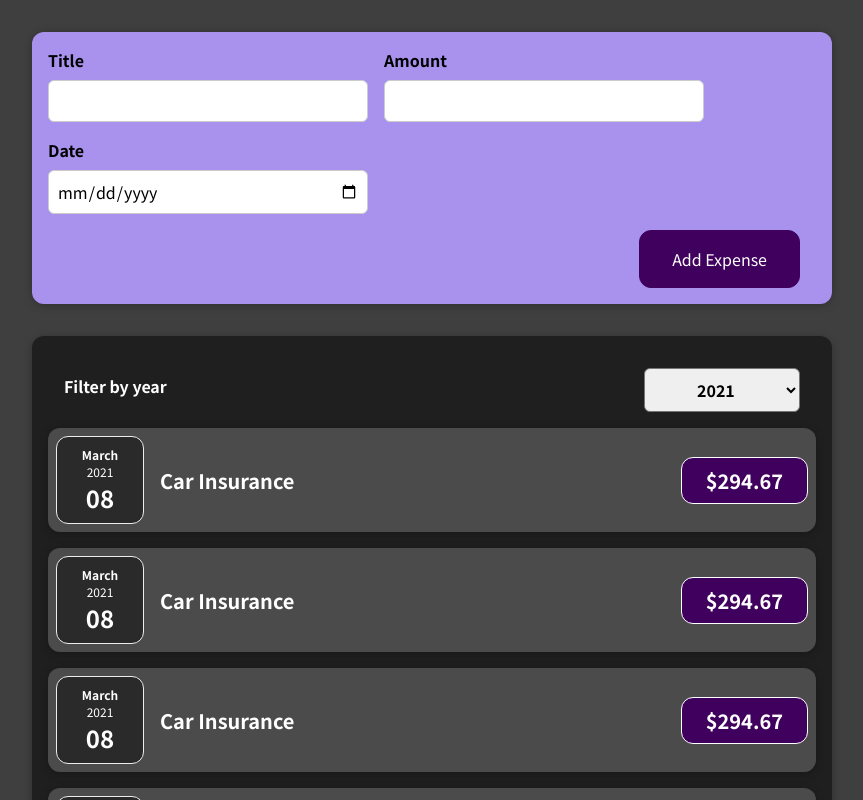
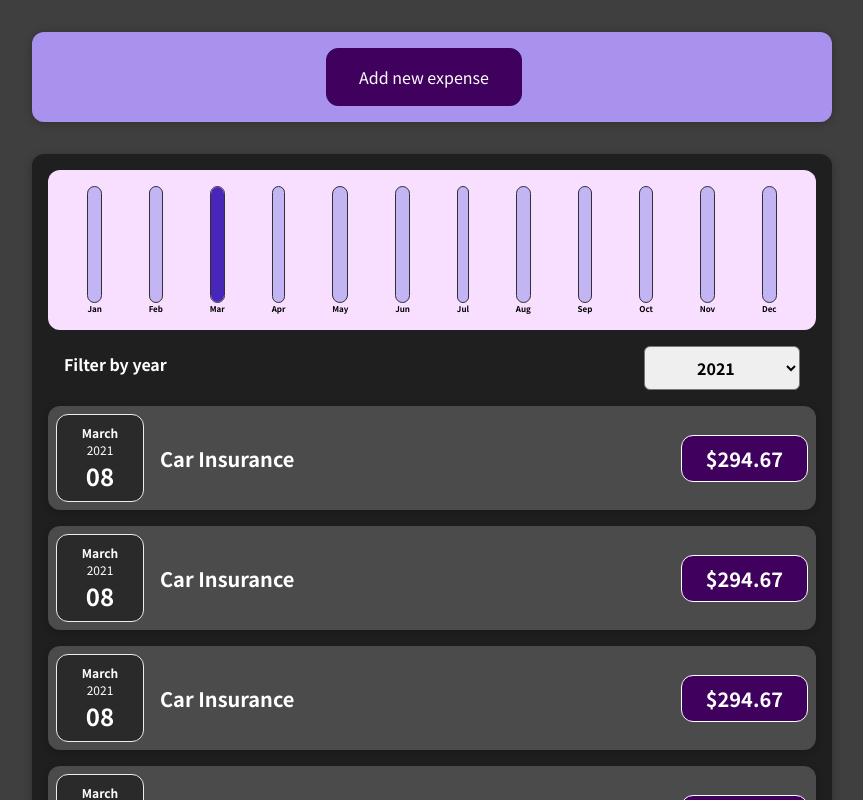
Before and after one commit to krstoko/ReactPractise, a React (Create React App) app in the folder reactapp/: page / in a window 1280 px wide. Shown: the top 800 px of the page, without its empty margins (208-1071 px from the left). Built offline with nearby package versions, Linux system fonts and the light colour scheme.

Commit message:
Adding chart bar and learning to use dynamic styles

```diff
--- a/reactapp/src/App.css
+++ b/reactapp/src/App.css
@@ -183,3 +183,54 @@
   font-weight: bold;
   border-radius: 6px;
 }
+
+.expenses-list {
+  list-style: none;
+  padding: 0;
+}
+
+.expenses-list__fallback {
+  color: white;
+  text-align: center;
+}
+
+.chart {
+  padding: 1rem;
+  border-radius: 12px;
+  background-color: #f8dfff;
+  text-align: center;
+  display: flex;
+  justify-content: space-around;
+  height: 10rem;
+}
+
+.chart-bar {
+  height: 100%;
+  display: flex;
+  flex-direction: column;
+  align-items: center;
+}
+
+.chart-bar__inner {
+  height: 100%;
+  width: 100%;
+  border: 1px solid #313131;
+  border-radius: 12px;
+  background-color: #c3b4f3;
+  overflow: hidden;
+  display: flex;
+  flex-direction: column;
+  justify-content: flex-end;
+}
+
+.chart-bar__fill {
+  background-color: #4826b9;
+  width: 100%;
+  transition: all 0.3s ease-out;
+}
+
+.chart-bar__label {
+  font-weight: bold;
+  font-size: 0.5rem;
+  text-align: center;
+}
--- /dev/null
+++ b/reactapp/src/components/Chart/Chart.js
@@ -0,0 +1,15 @@
+import ChartBar from "./ChartBar";
+
+const Chart = (props) => {
+    const dataPointValues = props.dataPoints.map(dataPoint => dataPoint.value)
+    const totalMaximum = Math.max(...dataPointValues)
+  return (
+    <div className="chart">
+      {props.dataPoints.map((dataPoint) => {
+        return <ChartBar key={dataPoint.label} value={dataPoint.value} maxValue={totalMaximum} label={dataPoint.label}/>;
+      })}
+    </div>
+  );
+};
+
+export default Chart;
--- /dev/null
+++ b/reactapp/src/components/Chart/ChartBar.js
@@ -0,0 +1,23 @@
+import React from "react";
+
+const ChartBar = (props) => {
+  let barFillHeight = "0%";
+
+  if (props.maxValue > 0) {
+    barFillHeight = Math.round((props.value / props.maxValue) * 100) + "%";
+  }
+
+  return (
+    <div className="chart-bar">
+      <div className="chart-bar__inner">
+        <div
+          className="chart-bar__fill"
+          style={{ height: barFillHeight }}
+        ></div>
+      </div>
+      <div className="chart-bar__label">{props.label}</div>
+    </div>
+  );
+};
+
+export default ChartBar;
--- a/reactapp/src/components/Expenses/ExpenseItem.js
+++ b/reactapp/src/components/Expenses/ExpenseItem.js
@@ -1,9 +1,10 @@
-import React from "react"
+import React from "react";
 import Card from "../UI/Card";
 import ExpenseDate from "./ExpenseDate";
 
 function ExpenseItem(props) {
   return (
+    <li>
       <Card className="expense-item">
         <ExpenseDate date={props.info.date} />
         <div className="expense-item__description">
@@ -11,6 +12,7 @@ function ExpenseItem(props) {
           <div className="expense-item__price">${props.info.amount}</div>
         </div>
       </Card>
+    </li>
   );
 }
 
--- a/reactapp/src/components/Expenses/Expenses.js
+++ b/reactapp/src/components/Expenses/Expenses.js
@@ -1,28 +1,28 @@
-import React,{ useState } from "react";
+import React, { useState } from "react";
 import Card from "../UI/Card";
-import ExpenseItem from "./ExpenseItem";
+import ExpensesChart from "./ExpensesChart";
 import ExpensesFilter from "./ExpensesFilter";
+import ExpensesList from "./ExpensesList";
 
 function Expenses(props) {
-  const [filteredYear, setFilteredYear] = useState('2021');
+  const [filteredYear, setFilteredYear] = useState("2021");
 
-  const filterChangeHandler = selectedYear => {
+  const filterChangeHandler = (selectedYear) => {
     setFilteredYear(selectedYear);
   };
 
-  const filteredExpenses = props.items.filter((expense) => expense.date.getFullYear().toString() === filteredYear)
-
-  let expensesContent = <p>No expenses fount!</p>
-
-  if(filteredExpenses.length > 0){
-    expensesContent = filteredExpenses.map((data, id) => {
-      return <ExpenseItem info={data} key={id} />;
-  })}
+  const filteredExpenses = props.items.filter(
+    (expense) => expense.date.getFullYear().toString() === filteredYear
+  );
 
   return (
     <Card className="expenses">
-      <ExpensesFilter selected={filteredYear} onChangeFilter={filterChangeHandler} />
-      {expensesContent}
+      <ExpensesChart expenses={filteredExpenses}/>
+      <ExpensesFilter
+        selected={filteredYear}
+        onChangeFilter={filterChangeHandler}
+      />
+      <ExpensesList items={filteredExpenses} />
     </Card>
   );
 }
--- /dev/null
+++ b/reactapp/src/components/Expenses/ExpensesChart.js
@@ -0,0 +1,27 @@
+import React from "react";
+import Chart from "../Chart/Chart";
+
+const ExpensesChart = (props) => {
+  const chartDataPoints = [
+    { label: "Jan", value: 0 },
+    { label: "Feb", value: 0 },
+    { label: "Mar", value: 0 },
+    { label: "Apr", value: 0 },
+    { label: "May", value: 0 },
+    { label: "Jun", value: 0 },
+    { label: "Jul", value: 0 },
+    { label: "Aug", value: 0 },
+    { label: "Sep", value: 0 },
+    { label: "Oct", value: 0 },
+    { label: "Nov", value: 0 },
+    { label: "Dec", value: 0 },
+  ];
+
+  for(const expense of props.expenses){
+      const expenseMonth = expense.date.getMonth();
+      chartDataPoints[expenseMonth].value += expense.amount;
+  }
+  return <Chart dataPoints={chartDataPoints}/>;
+};
+
+export default ExpensesChart;
--- /dev/null
+++ b/reactapp/src/components/Expenses/ExpensesList.js
@@ -0,0 +1,17 @@
+import React from "react";
+import ExpenseItem from "./ExpenseItem";
+
+function ExpensesList(props) {
+  if (props.items.length === 0) {
+    return <h2 className="expenses-list__fallback">Found no expenses.</h2>;
+  }
+  return (
+    <ul className="expenses-list">
+      {props.items.map((data, id) => {
+        return <ExpenseItem info={data} key={id} />;
+      })}
+    </ul>
+  );
+}
+
+export default ExpensesList;
--- a/reactapp/src/components/NewExpanse/ExpenseForm.js
+++ b/reactapp/src/components/NewExpanse/ExpenseForm.js
@@ -51,6 +51,7 @@ const ExpenseForm = (props) => {
       </div>
       <div className="new-expense__actions">
         <button type="submit">Add Expense</button>
+        <button type="button" onClick={props.onCancel}>Cancel</button>
       </div>
     </form>
   );
--- a/reactapp/src/components/NewExpanse/NewExpanse.js
+++ b/reactapp/src/components/NewExpanse/NewExpanse.js
@@ -1,12 +1,26 @@
-import React from "react";
+import React, { useState } from "react";
 import ExpenseForm from "./ExpenseForm";
 const NewExpanse = (props) => {
-    const onSubmitData = (savedData) =>{
-        props.addExpenseHandler(savedData)
-    }
+  const [isEditing, setIsEditing] = useState(false);
+  const onSubmitData = (savedData) => {
+    props.addExpenseHandler(savedData);
+    setIsEditing(false)
+  };
+
+  const startEdititng = () => {
+    setIsEditing(true);
+  };
+
+  const stopEditing = () =>{
+      setIsEditing(false)
+  }
   return (
     <div className="new-expense">
-      <ExpenseForm onSubmitData={onSubmitData}/>
+      {isEditing === false ? (
+        <button onClick={startEdititng}>Add new expense</button>
+      ) : (
+        <ExpenseForm onSubmitData={onSubmitData} onCancel={stopEditing}/>
+      )}
     </div>
   );
 };
```
Lines whose indentation alone changed are shown as unchanged.
